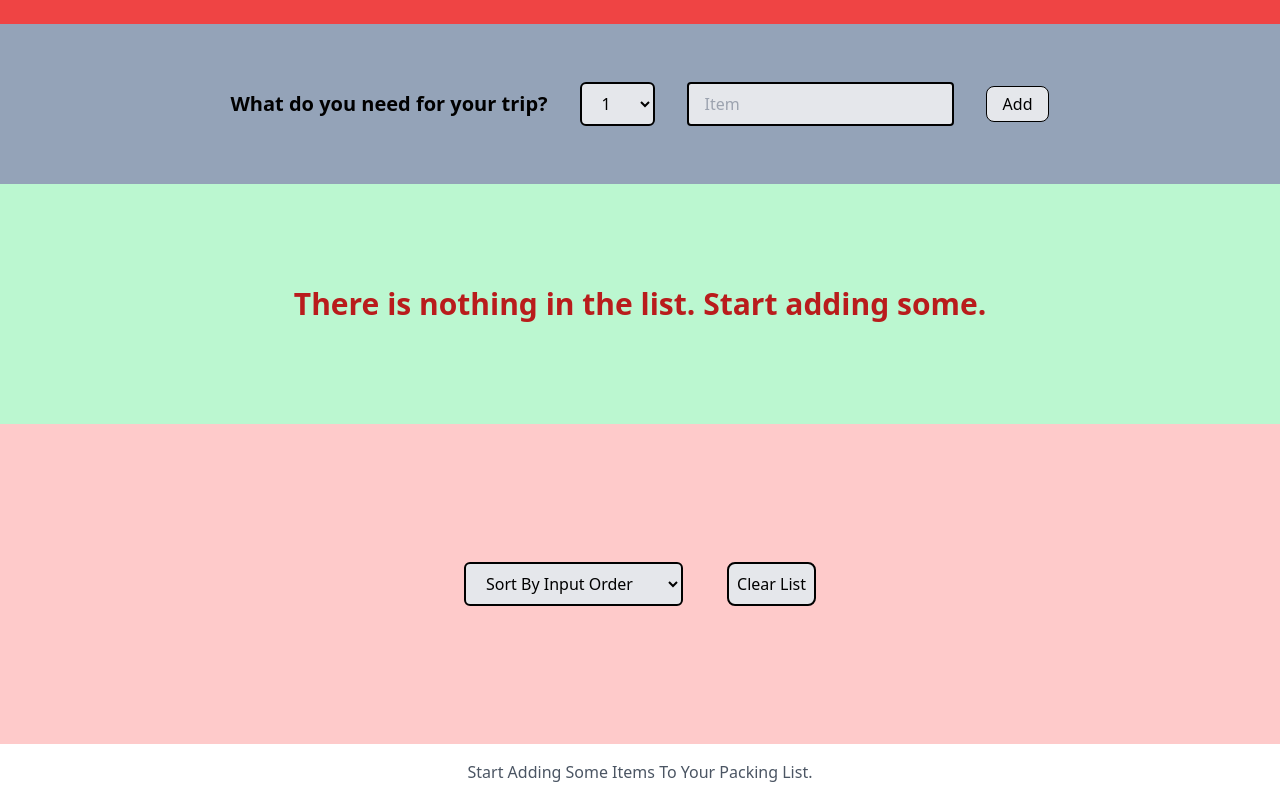
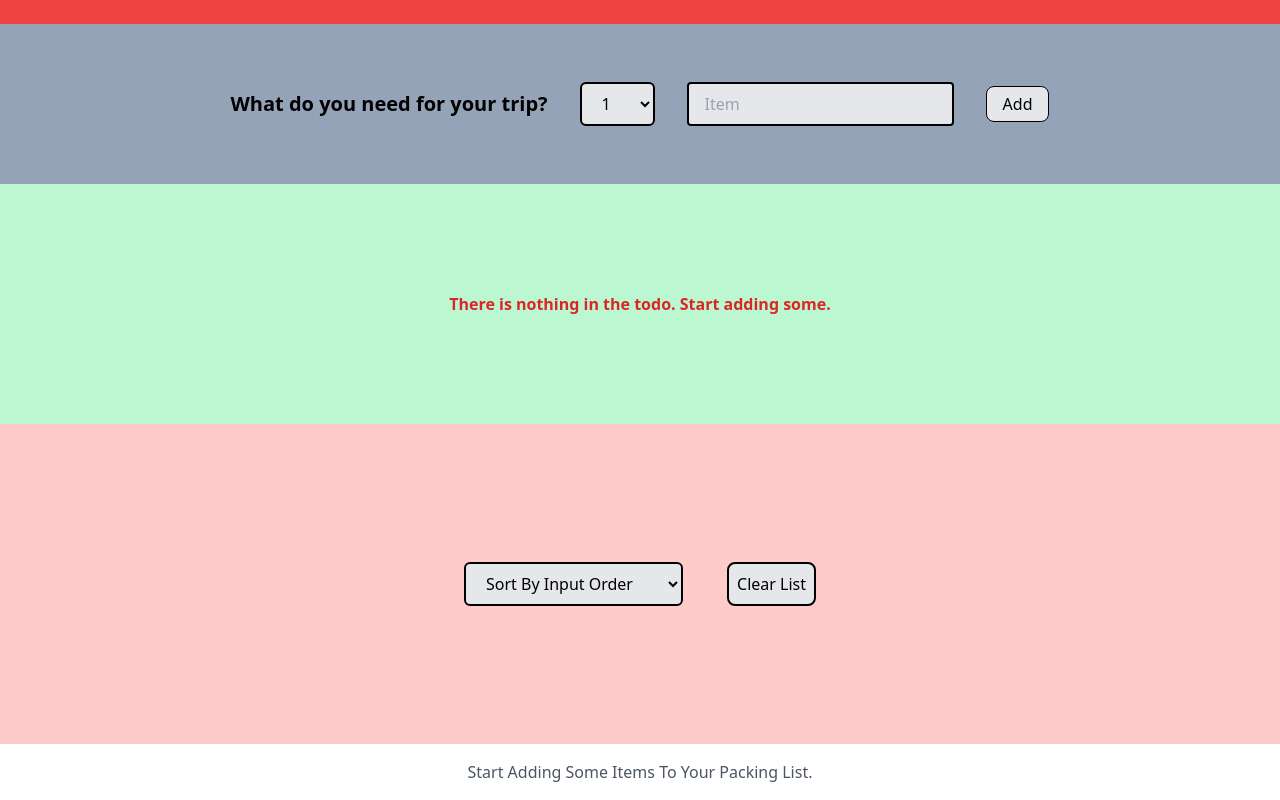
Before and after one commit to seemapoudel58/Trip, a React (Create React App) app: page / in a window 1280 px wide. Both pictures are taken after a click on the button "Clear List". Shown: the part 616-1416 px from the top of the page. Built offline with nearby package versions, Linux system fonts and the light colour scheme.

Commit message:
Implemented anothe way of displaying empty message

```diff
--- a/src/App.js
+++ b/src/App.js
@@ -62,6 +62,11 @@ function App() {
     setTodos([]);
   };
 
+  const message =
+    todos.length > 0
+      ? false
+      : "There is nothing in the todo. Start adding some.";
+
   return (
     <>
       <div className="min-h-[50dvh] bg-green-200 flex justify-center items-center gap-4">
@@ -83,7 +88,7 @@ function App() {
       </div>
       <Header />
       <SectionOne ToDo={handleAddTodo} />
-      <TodosList todos={todos} onDelete={handleDeleteTodo} />
+      <TodosList todos={todos} onDelete={handleDeleteTodo} message={message} />
 
       <SectionTwo handleClearTodos={handleClearTodos} />
       <Footer />
--- a/src/Components/TodosList.jsx
+++ b/src/Components/TodosList.jsx
@@ -3,13 +3,13 @@
 import React from "react";
 import { MdDelete } from "react-icons/md";
 
-const TodosList = ({ todos, onDelete }) => {
-  if (!todos.length)
-    return (
-      <p className="text-red-700 py-20 text-center font-semibold text-3xl bg-green-200 min-h-[30vh] flex flex-row px-8 flex-wrap justify-center items-center gap-4">
-        There is nothing in the list. Start adding some.
-      </p>
-    );
+const TodosList = ({ todos, onDelete, message }) => {
+  // if (!todos.length)
+  //   return (
+  //     <p className="text-red-700 py-20 text-center font-semibold text-3xl bg-green-200 min-h-[30vh] flex flex-row px-8 flex-wrap justify-center items-center gap-4">
+  //       There is nothing in the list. Start adding some.
+  //     </p>
+  //   );
 
   return (
     <ul className="bg-green-200 min-h-[30vh] py-20 flex flex-row px-8 flex-wrap justify-center items-center gap-4">
@@ -29,6 +29,9 @@ const TodosList = ({ todos, onDelete }) => {
           </span>
         </li>
       ))}
+      {message && (
+        <p className="text-red-600 font-2xl font-semibold">{message}</p>
+      )}
     </ul>
   );
 };
```
